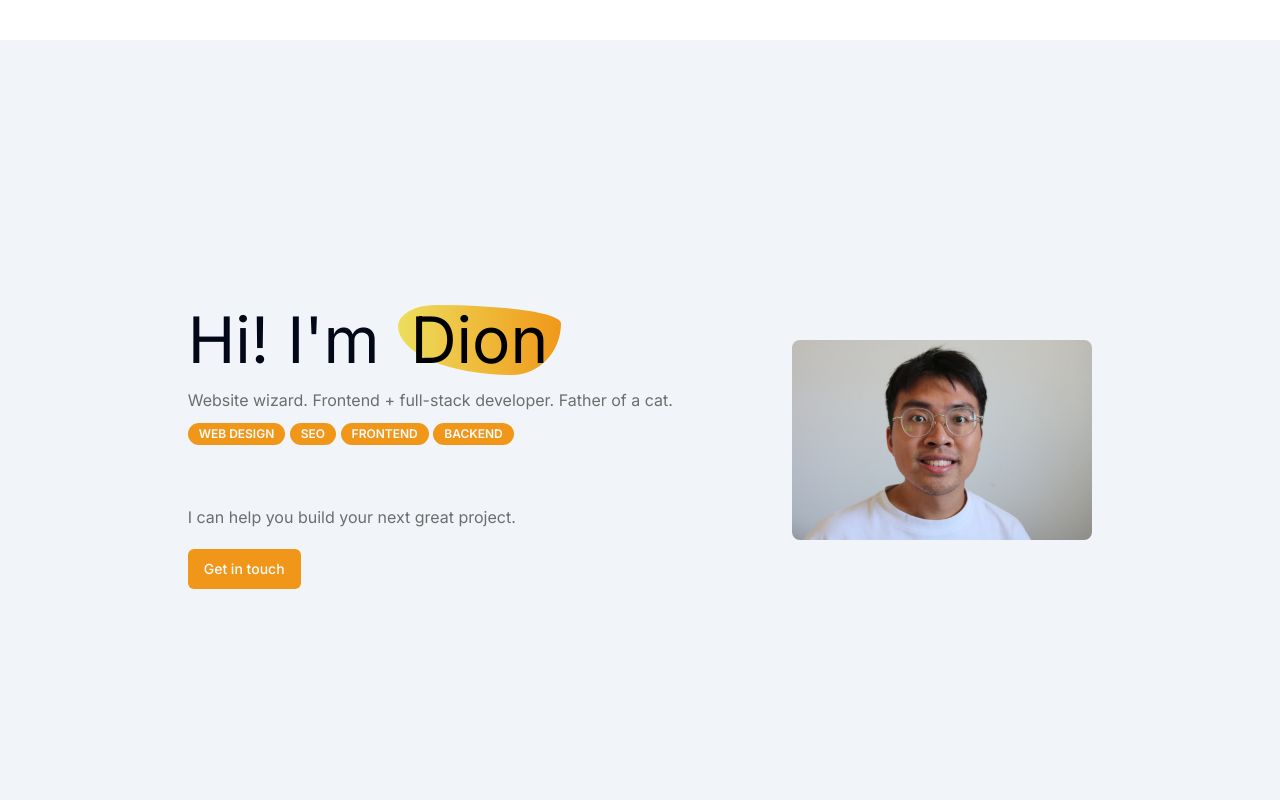
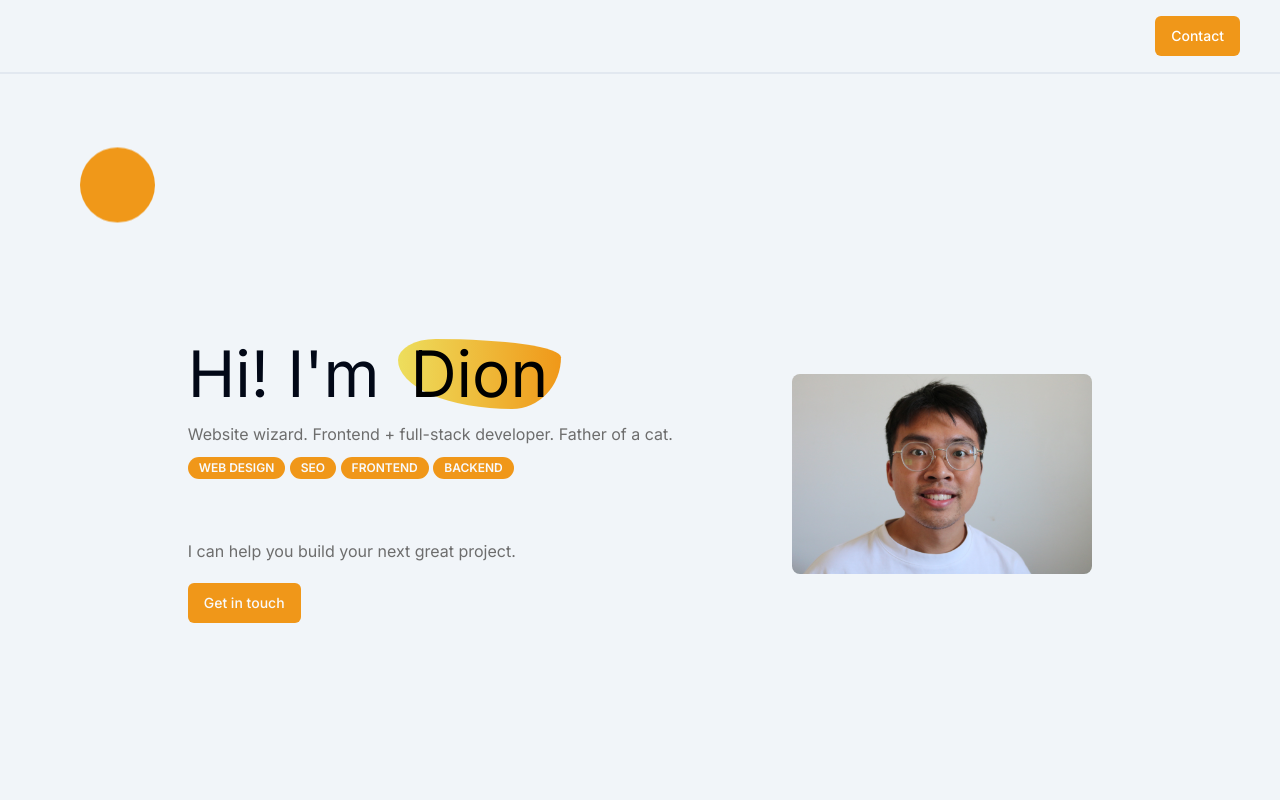
Before and after one commit to diontu/anotherdionwebsite, a Next.js app: page / in a window 1280 px wide. Shown: the top 800 px of the page. Built offline with nearby package versions, Linux system fonts and the light colour scheme.

Commit message:
minor: add floating ball

```diff
--- /dev/null
+++ b/src/app/background.tsx
@@ -0,0 +1,95 @@
+import classNames from "classnames";
+
+// 15 is sm, 50 is md, 85 is lg
+const ballValues = [15, 50, 85] as const;
+type BallValues = (typeof ballValues)[number];
+
+const opacityValues = [25, 50, 75, 100] as const;
+type OpacityValues = (typeof opacityValues)[number];
+
+// 15 is blur-none, 50 is blur-sm, 85 is blur-md
+const blurValues = [15, 50, 85] as const;
+type BlurValues = (typeof blurValues)[number];
+
+type BallProps = {
+  x: number;
+  y: number;
+  size: BallValues;
+  opacity: OpacityValues;
+  blur: BlurValues;
+};
+
+const Ball = ({ x, y, size, opacity, blur }: BallProps): JSX.Element => {
+  const ballClasses = classNames({
+    "absolute top-20 left-20 rounded-full animate-bounce bg-[var(--fallback-gradient)]":
+      true,
+    "w-[25px] h-[25px]": size === 15,
+    "w-[50px] h-[50px]": size === 50,
+    "w-[75px] h-[75px]": size === 85,
+    "opacity-25": opacity === 25,
+    "opacity-50": opacity === 50,
+    "opacity-75": opacity === 75,
+    "opacity-100": opacity === 100,
+    "blur-none": blur === 15,
+    "blur-sm": blur === 50,
+    "blur-md": blur === 85,
+  });
+  return <div className={ballClasses}></div>;
+};
+
+const Background = (): JSX.Element => {
+  // TODO: add make it so that the background is not visible for mobile
+  // I could also add gradient animation or whatever here.
+  /**
+   * generate the opacity of the item in the background
+   */
+  const generateSize = (): BallValues => {
+    const generatedValue = Math.random() * 100;
+    const closest = ballValues.reduce(function (prev, curr) {
+      return Math.abs(curr - generatedValue) < Math.abs(prev - generatedValue)
+        ? curr
+        : prev;
+    });
+    return closest;
+  };
+
+  /**
+   * generate the opacity of the item in the background
+   */
+  const generateOpacity = (): OpacityValues => {
+    const generatedValue = Math.random() * 100;
+    const closest = opacityValues.reduce(function (prev, curr) {
+      return Math.abs(curr - generatedValue) < Math.abs(prev - generatedValue)
+        ? curr
+        : prev;
+    });
+    return closest;
+  };
+
+  /**
+   * generate the blur of the item in the background
+   */
+  const generateBlur = (): BlurValues => {
+    const generatedValue = Math.random() * 100;
+    const closest = blurValues.reduce(function (prev, curr) {
+      return Math.abs(curr - generatedValue) < Math.abs(prev - generatedValue)
+        ? curr
+        : prev;
+    });
+    return closest;
+  };
+
+  return (
+    <div className="absolute top-0 left-0 right-0 bottom-0 w-full h-full">
+      <Ball
+        size={generateSize()}
+        blur={generateBlur()}
+        x={0}
+        y={0}
+        opacity={generateOpacity()}
+      />
+    </div>
+  );
+};
+
+export default Background;
--- a/src/app/constants.ts
+++ b/src/app/constants.ts
@@ -1,3 +1,10 @@
+export const LINKS = [
+  {
+    title: "Contact",
+    path: "/#contact",
+  },
+];
+
 export const LEGAL_NAV = [
   {
     label: "Terms",
--- a/src/app/globals.css
+++ b/src/app/globals.css
@@ -73,6 +73,9 @@
 }
 
 @layer base {
+  html {
+    scroll-behavior: smooth;
+  }
   * {
     @apply border-border;
   }
--- a/src/app/layout.tsx
+++ b/src/app/layout.tsx
@@ -3,8 +3,9 @@ import { Inter } from "next/font/google";
 import "./globals.css";
 import Footer from "@/components/footer";
 import PageSection from "@/components/page-section";
-import { FOOTER_NAV, LEGAL_NAV } from "@/app/constants";
+import { LINKS } from "@/app/constants";
 import "@fortawesome/fontawesome-svg-core/styles.css";
+import Navigation from "@/components/navigation";
 
 const inter = Inter({ subsets: ["latin"] });
 
@@ -21,9 +22,12 @@ export default function RootLayout({
   return (
     <html lang="en">
       <body className={inter.className}>
+        {/* remove bottom border when it is finished */}
+        {/* remove the background when the screen is mobile */}
+        <Navigation navLinks={LINKS} />
         <main className="flex flex-col">{children}</main>
         <PageSection fitContent className="pt-10 pb-10">
-          <Footer businessName="Dion" legalNav={LEGAL_NAV} />
+          <Footer businessName="Dion" />
         </PageSection>
       </body>
     </html>
--- a/src/app/sections/landing.tsx
+++ b/src/app/sections/landing.tsx
@@ -1,5 +1,6 @@
 "use client";
 
+import Background from "@/app/background";
 import Heading from "@/components/heading";
 import PageSection from "@/components/page-section";
 import Subheading from "@/components/subheading";
@@ -12,8 +13,9 @@ import { useRouter } from "next/navigation";
 export default function Landing() {
   const router = useRouter();
   return (
-    <PageSection className="flex justify-around items-center mt-10 bg-slate-100">
-      <div className="max-w-[500px]">
+    <PageSection className="flex justify-around items-center bg-slate-100">
+      <Background />
+      <div className="max-w-[500px] z-10">
         <Heading size="lg">
           Hi! I'm <Mark>Dion</Mark>
         </Heading>
--- a/src/components/footer.tsx
+++ b/src/components/footer.tsx
@@ -7,7 +7,7 @@ type FooterProps = {
       href: string;
     }[];
   }[];
-  legalNav: {
+  legalNav?: {
     label: string;
     href: string;
   }[];
@@ -46,6 +46,7 @@ const Footer = ({
       <hr className="mt-10 mb-5" />
       <div className="flex justify-between text-sm text-[var(--color-de-emphasized)]">
         <div>© Copyright {businessName} 2024</div>
+        {legalNav && (
           <div className="flex gap-5">
             {legalNav.map((link) => (
               <a
@@ -57,6 +58,7 @@ const Footer = ({
               </a>
             ))}
           </div>
+        )}
       </div>
     </>
   );
--- /dev/null
+++ b/src/components/navigation.tsx
@@ -0,0 +1,37 @@
+"use client";
+
+import {
+  NavigationMenu,
+  NavigationMenuList,
+  NavigationMenuItem,
+  NavigationMenuLink,
+  navigationMenuTriggerStyle,
+} from "@/shadcn-components/ui/navigation-menu";
+import Link from "next/link";
+
+const Navigation = ({
+  navLinks,
+}: {
+  navLinks: { title: string; path: string }[];
+}) => {
+  return (
+    <div className="flex justify-between bg-slate-100 border-b-2">
+      <span></span>
+      <NavigationMenu className="flex py-4 pr-10 w-full bg-slate-100">
+        <NavigationMenuList>
+          {navLinks.map((link) => (
+            <NavigationMenuItem>
+              <Link href={link.path} legacyBehavior passHref>
+                <NavigationMenuLink className={navigationMenuTriggerStyle()}>
+                  {link.title}
+                </NavigationMenuLink>
+              </Link>
+            </NavigationMenuItem>
+          ))}
+        </NavigationMenuList>
+      </NavigationMenu>
+    </div>
+  );
+};
+
+export default Navigation;
--- a/src/shadcn-components/ui/navigation-menu.tsx
+++ b/src/shadcn-components/ui/navigation-menu.tsx
@@ -1,9 +1,9 @@
-import * as React from "react"
-import * as NavigationMenuPrimitive from "@radix-ui/react-navigation-menu"
-import { cva } from "class-variance-authority"
-import { ChevronDown } from "lucide-react"
+import * as React from "react";
+import * as NavigationMenuPrimitive from "@radix-ui/react-navigation-menu";
+import { cva } from "class-variance-authority";
+import { ChevronDown } from "lucide-react";
 
-import { cn } from "@/shadcn-components/lib/utils"
+import { cn } from "@/shadcn-components/lib/utils";
 
 const NavigationMenu = React.forwardRef<
   React.ElementRef<typeof NavigationMenuPrimitive.Root>,
@@ -20,8 +20,8 @@ const NavigationMenu = React.forwardRef<
     {children}
     <NavigationMenuViewport />
   </NavigationMenuPrimitive.Root>
-))
-NavigationMenu.displayName = NavigationMenuPrimitive.Root.displayName
+));
+NavigationMenu.displayName = NavigationMenuPrimitive.Root.displayName;
 
 const NavigationMenuList = React.forwardRef<
   React.ElementRef<typeof NavigationMenuPrimitive.List>,
@@ -35,14 +35,14 @@ const NavigationMenuList = React.forwardRef<
     )}
     {...props}
   />
-))
-NavigationMenuList.displayName = NavigationMenuPrimitive.List.displayName
+));
+NavigationMenuList.displayName = NavigationMenuPrimitive.List.displayName;
 
-const NavigationMenuItem = NavigationMenuPrimitive.Item
+const NavigationMenuItem = NavigationMenuPrimitive.Item;
 
 const navigationMenuTriggerStyle = cva(
-  "group inline-flex h-10 w-max items-center justify-center rounded-md bg-background px-4 py-2 text-sm font-medium transition-colors hover:bg-accent hover:text-accent-foreground focus:bg-accent focus:text-accent-foreground focus:outline-none disabled:pointer-events-none disabled:opacity-50 data-[active]:bg-accent/50 data-[state=open]:bg-accent/50"
-)
+  "group inline-flex h-10 w-max items-center justify-center rounded-md bg-background px-4 py-2 text-sm font-medium transition-colors focus:bg-accent focus:text-accent-foreground focus:outline-none disabled:pointer-events-none disabled:opacity-50 data-[active]:bg-accent/50 data-[state=open]:bg-accent/50 bg-primary text-white hover:opacity-90"
+);
 
 const NavigationMenuTrigger = React.forwardRef<
   React.ElementRef<typeof NavigationMenuPrimitive.Trigger>,
@@ -59,8 +59,8 @@ const NavigationMenuTrigger = React.forwardRef<
       aria-hidden="true"
     />
   </NavigationMenuPrimitive.Trigger>
-))
-NavigationMenuTrigger.displayName = NavigationMenuPrimitive.Trigger.displayName
+));
+NavigationMenuTrigger.displayName = NavigationMenuPrimitive.Trigger.displayName;
 
 const NavigationMenuContent = React.forwardRef<
   React.ElementRef<typeof NavigationMenuPrimitive.Content>,
@@ -74,10 +74,10 @@ const NavigationMenuContent = React.forwardRef<
     )}
     {...props}
   />
-))
-NavigationMenuContent.displayName = NavigationMenuPrimitive.Content.displayName
+));
+NavigationMenuContent.displayName = NavigationMenuPrimitive.Content.displayName;
 
-const NavigationMenuLink = NavigationMenuPrimitive.Link
+const NavigationMenuLink = NavigationMenuPrimitive.Link;
 
 const NavigationMenuViewport = React.forwardRef<
   React.ElementRef<typeof NavigationMenuPrimitive.Viewport>,
@@ -93,9 +93,9 @@ const NavigationMenuViewport = React.forwardRef<
       {...props}
     />
   </div>
-))
+));
 NavigationMenuViewport.displayName =
-  NavigationMenuPrimitive.Viewport.displayName
+  NavigationMenuPrimitive.Viewport.displayName;
 
 const NavigationMenuIndicator = React.forwardRef<
   React.ElementRef<typeof NavigationMenuPrimitive.Indicator>,
@@ -111,9 +111,9 @@ const NavigationMenuIndicator = React.forwardRef<
   >
     <div className="relative top-[60%] h-2 w-2 rotate-45 rounded-tl-sm bg-border shadow-md" />
   </NavigationMenuPrimitive.Indicator>
-))
+));
 NavigationMenuIndicator.displayName =
-  NavigationMenuPrimitive.Indicator.displayName
+  NavigationMenuPrimitive.Indicator.displayName;
 
 export {
   navigationMenuTriggerStyle,
@@ -125,4 +125,4 @@ export {
   NavigationMenuLink,
   NavigationMenuIndicator,
   NavigationMenuViewport,
-}
+};
```
Lines whose indentation alone changed are shown as unchanged.
